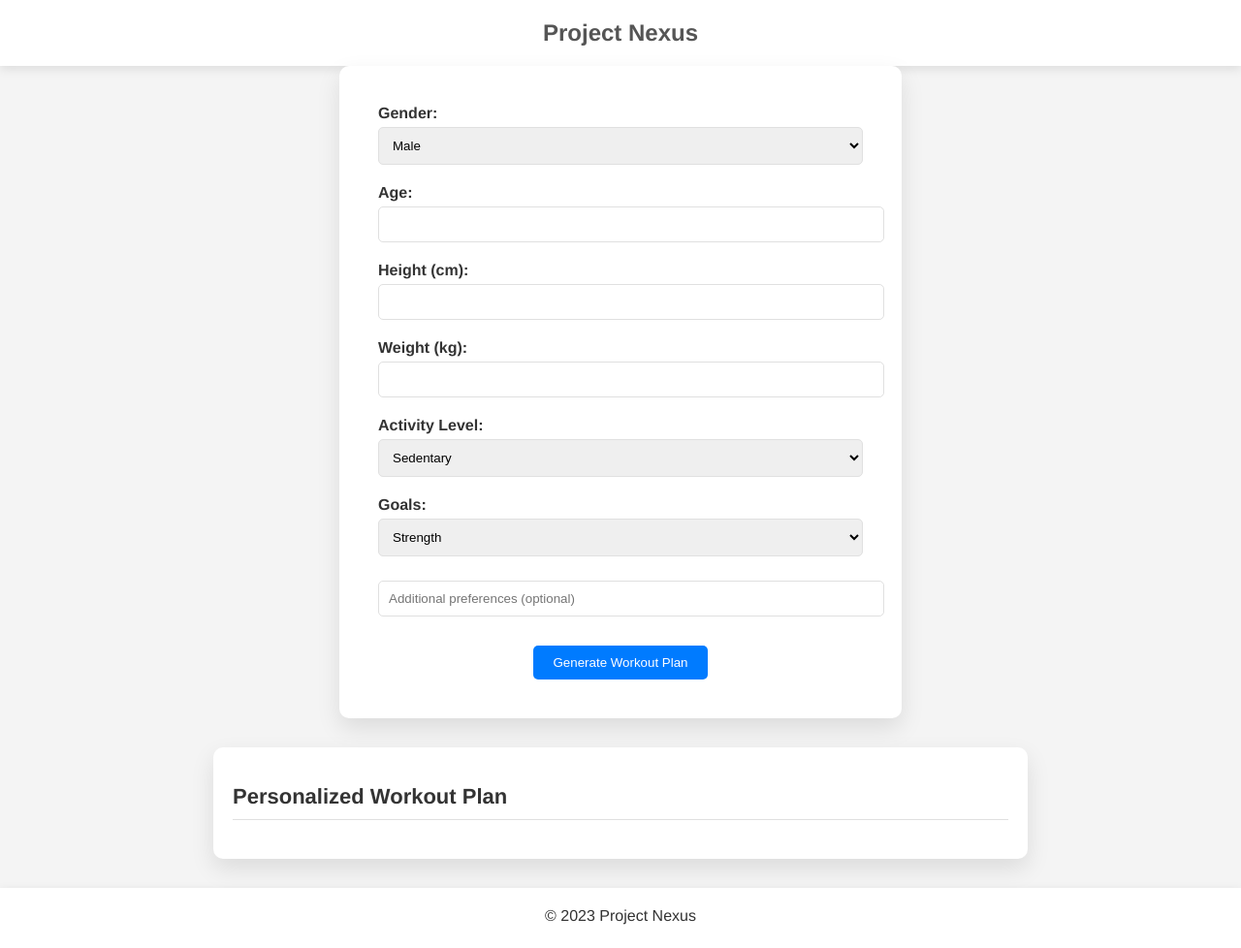
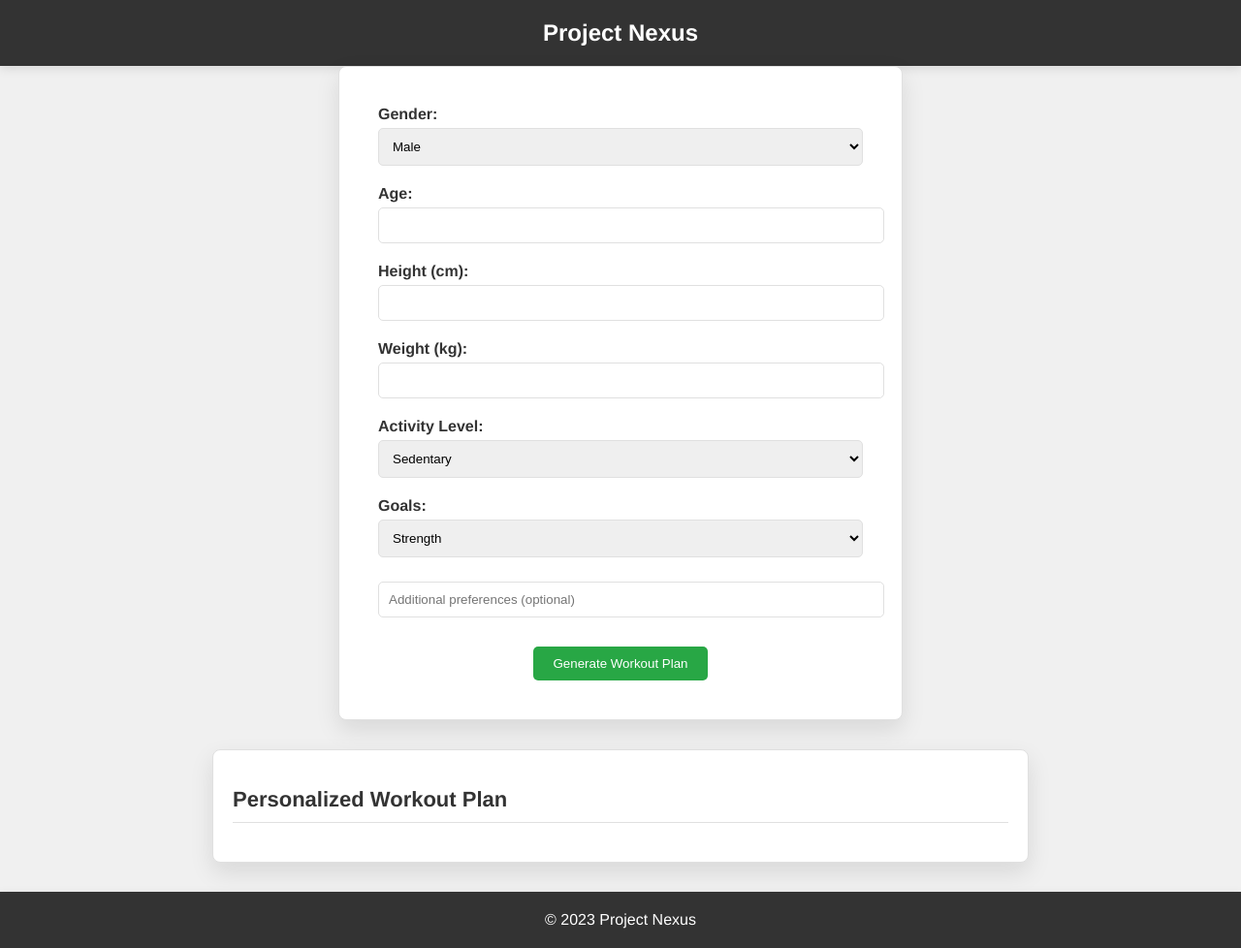
Before and after one commit to michalwar/nexa_lift, a Flask app: page / in a window 1280 px wide. Shown: the whole page at 97% size. Before the commit the page ends 954 px from the top, so only its background shows below. Run offline with Flask 3, Linux system fonts and the light colour scheme; parts of the project's set-up code (start-up, migrations or seed data) failed here and were passed over.

Commit message:
improve ui

```diff
--- a/app/ai_module/prompts_eng.py
+++ b/app/ai_module/prompts_eng.py
@@ -26,7 +26,7 @@ Please fill in the [brackets] with the appropriate information.
 """
 
 format_response = """
-Please fill in the [brackets] with the appropriate information:
+Please fill in the [brackets] with the appropriate information and don't add any extra text:
     "Week #[number]": {
         "Day #[number]": {
             "Workout Name": "[Workout Name or Description]",
--- a/app/routes.py
+++ b/app/routes.py
@@ -32,12 +32,17 @@ def index():
             except json.JSONDecodeError:
                 return jsonify(error="Invalid response format"), 400
 
-            return jsonify(response_json)  # use jsonify to be explicit
+            return jsonify(response_json)  # use jsonify to return a json response
+
+        else:
+            response = "Please enter a workout query"
+            jsonify(response)
 
     return render_template('index.html')
 
 
-potential_workout_plans = """{
+potential_workout_plans = """
+{
 "Week 1": {
 "Day 1": {
 "Exercises": [
--- a/app/static/css/main.css
+++ b/app/static/css/main.css
@@ -1,3 +1,5 @@
+/* main.css */
+
 /* Resetting some default styles */
 body, h1, p, form {
     margin: 0;
@@ -6,7 +8,7 @@ body, h1, p, form {
 
 body {
     font-family: 'Helvetica', Arial, sans-serif;
-    background-color: #F4F4F4;
+    background-color: #f0f0f0;
     color: #333;
     display: flex;
     flex-direction: column;
@@ -15,14 +17,15 @@ body {
 
 header, footer {
     padding: 20px;
-    background-color: #FFF;
+    background-color: #333;
+    color: #ffffff;
     text-align: center;
     box-shadow: 0px 3px 10px rgba(0, 0, 0, 0.1);
 }
 
 header h1 {
     font-size: 24px;
-    color: #555;
+    color: #ffffff;
 }
 
 .input-card {
@@ -33,9 +36,10 @@ header h1 {
 }
 
 .input-card form {
-    background-color: #FFF;
+    background-color: #ffffff;
     padding: 40px;
-    border-radius: 10px;
+    border: 1px solid #e0e0e0;
+    border-radius: 8px;
     box-shadow: 0px 10px 25px rgba(0, 0, 0, 0.1);
     width: 80%;
     max-width: 500px;
@@ -59,7 +63,7 @@ header h1 {
 .input-card form input[type="submit"] {
     display: block;
     margin: 30px auto 0;
-    background-color: #007BFF;
+    background-color: #28a745;
     color: #FFF;
     padding: 10px 20px;
     border: none;
@@ -69,7 +73,7 @@ header h1 {
 }
 
 .input-card form input[type="submit"]:hover {
-    background-color: #0056b3;
+    background-color: #218838;
 }
 
 .form-group {
@@ -79,9 +83,10 @@ header h1 {
 .response-card {
     max-width: 800px;
     margin: 30px auto;
-    background-color: #FFF;
+    background-color: #ffffff;
     padding: 20px;
-    border-radius: 10px;
+    border: 1px solid #e0e0e0;
+    border-radius: 8px;
     box-shadow: 0px 10px 25px rgba(0, 0, 0, 0.1);
 }
 
@@ -93,6 +98,15 @@ header h1 {
     margin-bottom: 20px;
 }
 
+#workoutResponse > div {
+    background-color: #ffffff;
+    border: 1px solid #e0e0e0;
+    border-radius: 8px;
+    box-shadow: 0 2px 4px rgba(0,0,0,0.1);
+    margin-top: 20px;
+    padding: 20px;
+}
+
 .spinner {
     border: 4px solid rgba(0, 0, 0, 0.1);
     width: 40px;
@@ -100,9 +114,9 @@ header h1 {
     border-radius: 50%;
     border-top: 4px solid black;
     animation: spin 1s linear infinite;
-  }
+}
 
-  @keyframes spin {
+@keyframes spin {
     0% { transform: rotate(0deg); }
     100% { transform: rotate(360deg); }
-  }
+}
```
Also changed, not shown: app/static/js/main.js (+93 -0 lines), app/templates/index.html (+1 -84 lines), app/static/images/anastase-maragos-7kEpUPB8vNk-unsplash.jpg (added), app/static/images/andrew-valdivia-0-A_G_XeUqc-unsplash.jpg (added), 2 other files.
